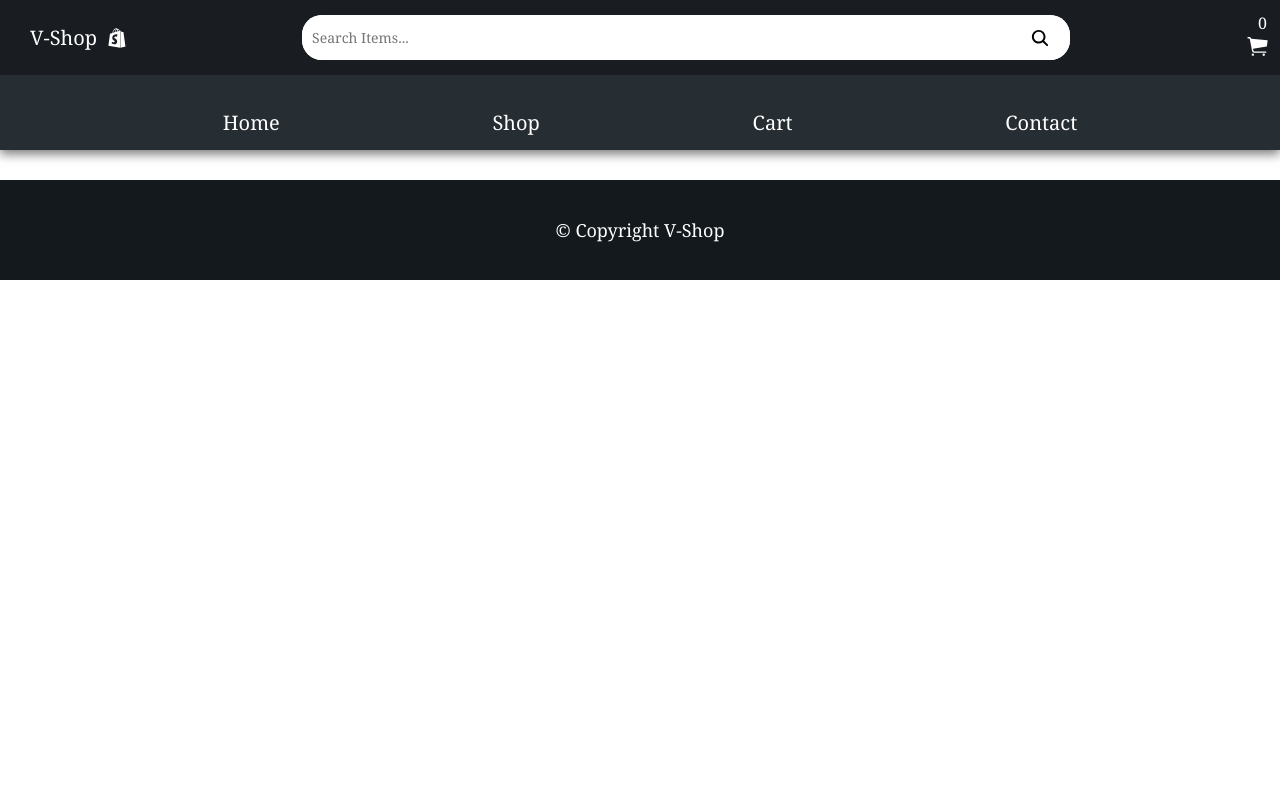
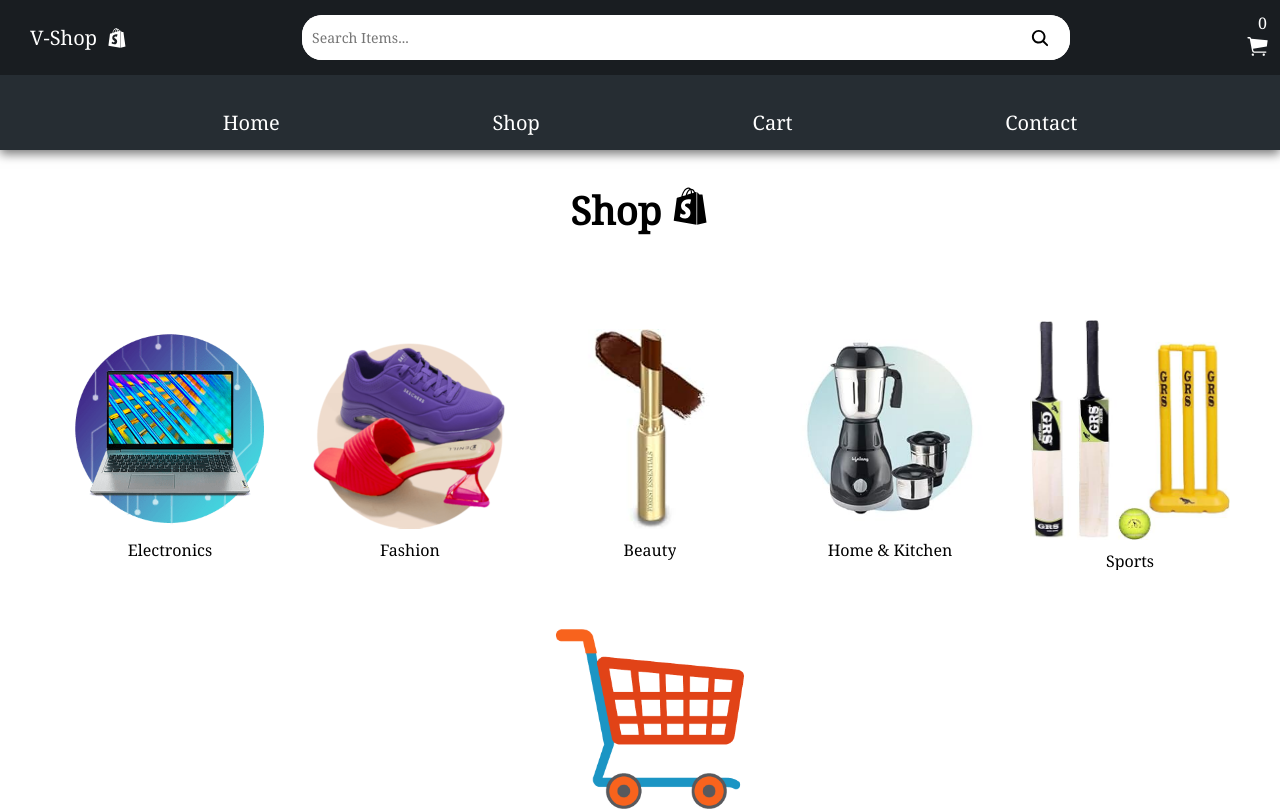
Before and after one commit to ThakurSakshi777/E---Commerce, a React (Vite) app: page /shop in a window 1280 px wide. Shown: the top 811 px of the page. Built offline with nearby package versions, Linux system fonts and the light colour scheme; a web font is replaced by a local one.

Commit message:
add Shop section

```diff
--- a/src/App.jsx
+++ b/src/App.jsx
@@ -3,6 +3,7 @@ import { BrowserRouter, Routes, Route } from "react-router-dom"
 import Home from "./Pages/Home/Home"
 import Nav from './Component/Nav/Nav'
 import Footer from './Component/Footer/Footer'
+import Shop from './Pages/Shop/Shop'
 
 function App() {
   return (
@@ -11,6 +12,7 @@ function App() {
         <Nav />
         <Routes>
           <Route path='/' element={<Home />} />
+          <Route path ='/shop' element = {<Shop/>}/>
         </Routes>
         <Footer />
       </BrowserRouter>
--- a/src/Component/Nav/Nav.css
+++ b/src/Component/Nav/Nav.css
@@ -3,6 +3,10 @@
     height: 150px;
     overflow: hidden;
     box-shadow:0px 4px 10px rgba(0, 0, 0, 0.534) ;
+}
+.nav a{
+    text-decoration: none;
+    color: white;
 }
 .top-nav {
     width: 100%;
--- a/src/Component/Nav/Nav.jsx
+++ b/src/Component/Nav/Nav.jsx
@@ -3,15 +3,18 @@ import './Nav.css'
 import { FaShopify } from "react-icons/fa6";
 import { IoSearch } from "react-icons/io5";
 import { IoIosCart } from "react-icons/io";
+import { Link } from 'react-router-dom'
 
 function Nav() {
   return (
     <div className='nav'>
         <div className="top-nav">
+          <Link to = "/">
           <div className="logo">
             <span>V-Shop</span>
              <FaShopify />
           </div>
+          </Link>
 
           <form className='serach-box'>
             <input type="text" placeholder='Search Items...'/>
@@ -25,10 +28,10 @@ function Nav() {
         </div>
 
         <div className="bottom-nav">
-           <li>Home</li>
-           <li>Shop</li>
-           <li>Cart</li>
-           <li>Contact</li>
+          <Link to ="/"> <li>Home</li> </Link>
+          <Link to = "/shop"> <li>Shop</li> </Link>
+          <Link to = "/shop"> <li>Cart</li></Link>
+           <Link to = "/contact"> <li>Contact</li> </Link>
         </div>
 
     </div>
--- /dev/null
+++ b/src/Pages/Shop/Shop.css
@@ -0,0 +1,13 @@
+.shop  {
+    width: 100%;
+    min-height: 100vh;
+}
+.shop_heding {
+    font-size: 3vmax;
+    width: 100%;
+    height: 120px;
+    display: flex;
+    align-items: center;
+    justify-content: center;
+    gap: 10px;
+}
--- /dev/null
+++ b/src/Pages/Shop/Shop.jsx
@@ -0,0 +1,44 @@
+import React, { useState } from 'react'
+import { FaShopify } from "react-icons/fa6";
+import { category } from '../../Category'
+import "./Shop.css"
+import { dummydata } from '../../dummydata'
+import Product from '../../Product/Product'
+
+function Shop() {
+    let [Cate , setCate] = useState(dummydata)
+
+    function filterProduct (category) {
+       if (category === "All"){
+        setCate(dummydata)
+       } else {
+           const updatedata = dummydata.filter((item)=>(item.category===category))
+        setCate(updatedata)
+       }
+      }
+  return (
+    <div className='shop'>
+        <h1 className='shop_heding'>
+            <span>Shop  <FaShopify /> </span>
+        </h1>
+      <div className="category-section">
+        {category.map((item)=>(
+        <div className="category-card" onClick={()=>{
+          filterProduct(item.name)
+        }}>
+          <img src={item.image} alt="" />
+          <span>{item.name}</span>
+        </div>
+      ))}
+      </div>
+      <div className="product-section">
+        {Cate.map((item)=>(
+          <Product name={item.name} price ={item.price} image={item.image}/>
+        ))}
+      </div>
+
+    </div>
+  )
+}
+
+export default Shop
```
